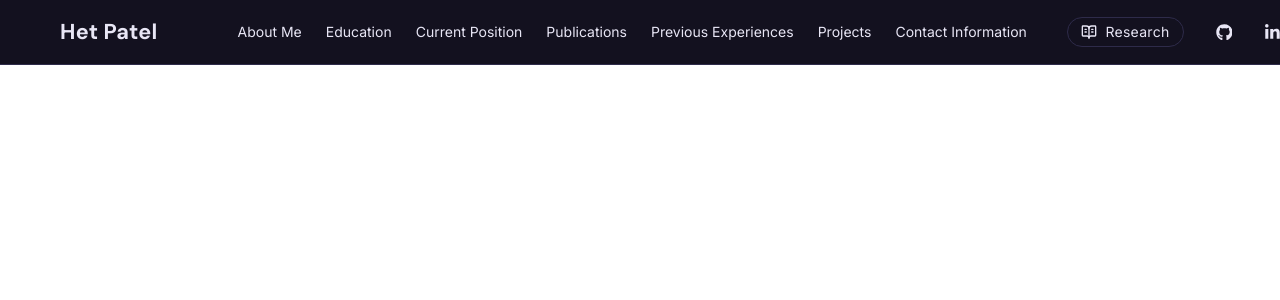
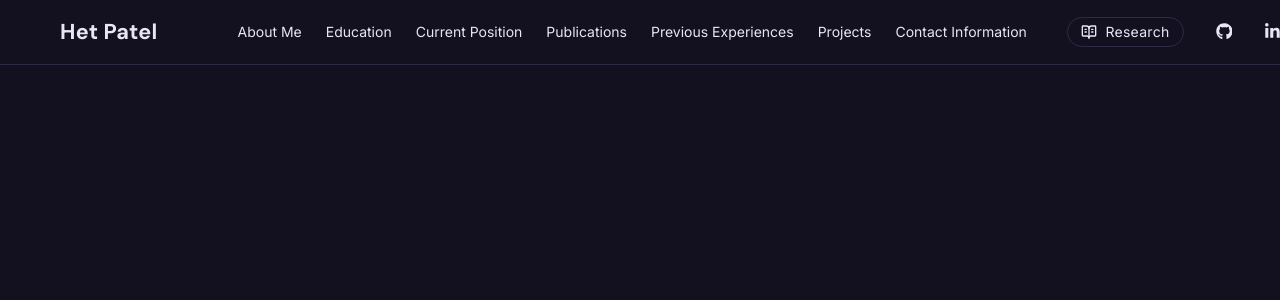
Before and after one commit to HP-002/portfolio, a React (Vite) app: page / in a window 1280 px wide. Shown: the top 300 px of the page. Built offline with nearby package versions, Linux system fonts and the light colour scheme.

Commit message:
Add: styles for main body according to the theme

```diff
--- a/src/app.css
+++ b/src/app.css
@@ -1,6 +1,3 @@
-/* Global reset only — no colors, no fonts, no layout.
-   Theme-specific styling lives in themes/<theme>/tokens.css + CSS Modules. */
-
 *,
 *::before,
 *::after {
@@ -16,6 +13,11 @@ html {
 body {
   -webkit-font-smoothing: antialiased;
   -moz-osx-font-smoothing: grayscale;
+  background: var(--color-bg);
+  color: var(--color-text);
+  font-family: var(--font-body);
+  font-size: var(--size-body);
+  line-height: var(--line-height-body);
 }
 
 img,
```
